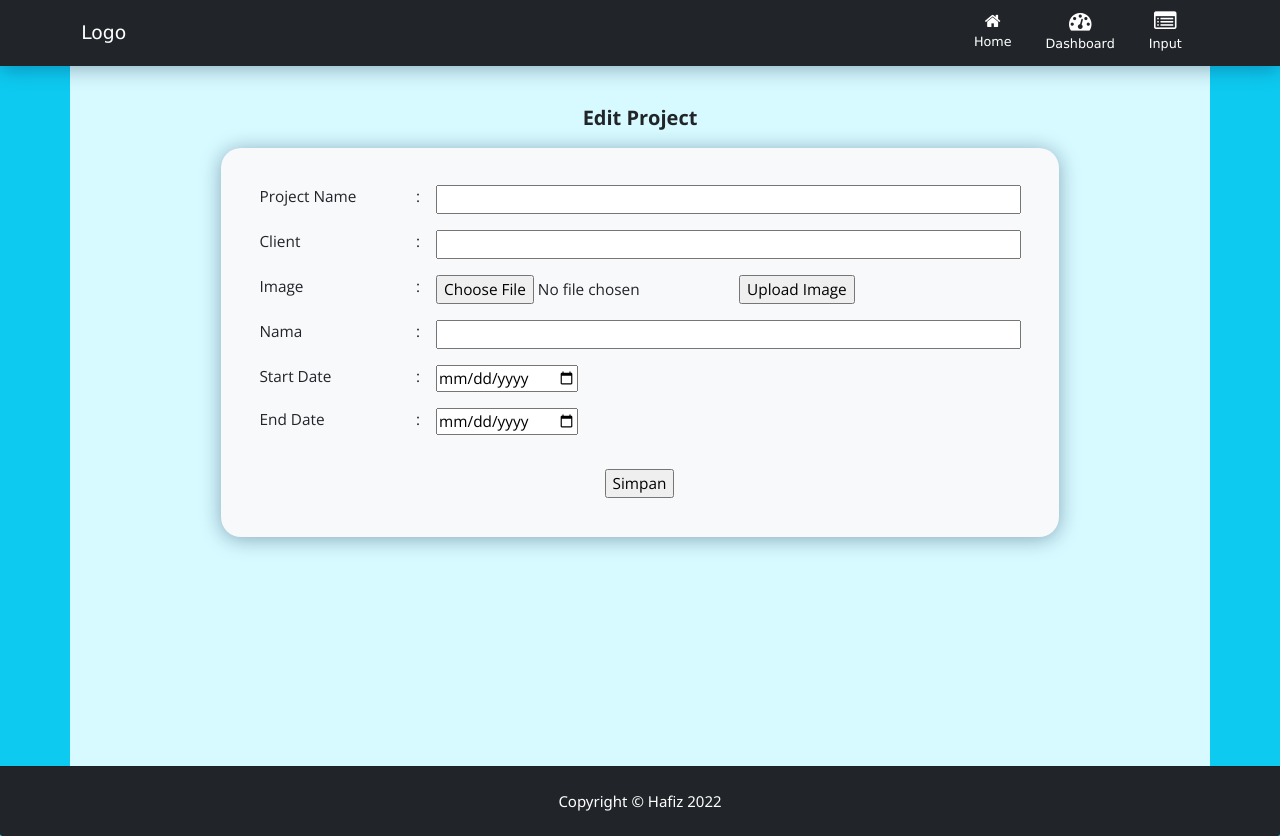
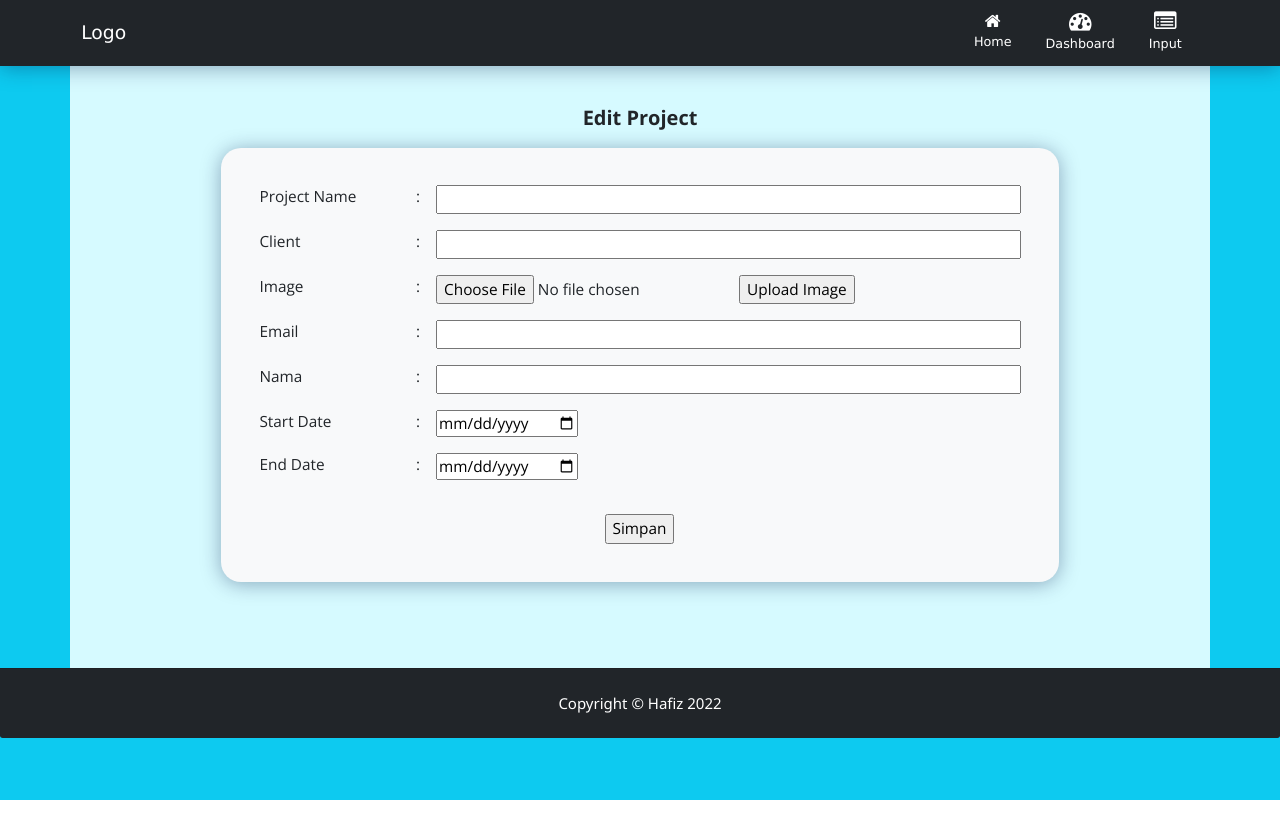
Before and after one commit to hafizgv/project-monitoring, a PHP site: page /edit.php in a window 1280 px wide. After the commit the page ends 800 px from the top, so only its background shows below. Run offline with PHP 8.4, Linux system fonts and the light colour scheme; data comes from the database, SQL or seed files in the repository; data that the repository does not hold is empty.

Commit message:
Update edit.php

```diff
--- a/edit.php
+++ b/edit.php
@@ -11,6 +11,7 @@ $id = $data['id'];
 $project = $data['project_name'];
 $client = $data['client'];
 $foto = $data['foto'];
+$email = $data['email'];
 $nama = $data['name'];
 $mulai = $data['start_at'];
 $akhir = $data['finish_at'];
@@ -19,8 +20,8 @@ $akhir = $data['finish_at'];
 <head>
     <title>Edit Project</title>
 </head>
-<body class="bg-info" style="height: 700px;">
-    <div class="container body-utama" style="height: 700px;">
+<body class="bg-info" style="height: 47vw;">
+    <div class="container body-utama" style="height: 47vw;">
         <form action="simpanUpdate.php" method="post">
         <h4 class="text-center pb-2" style="font-weight:bold; font-family:'Open Sans';">Edit Project</h1>
             <table class="table table-borderless bg-light w-75 mx-auto" style="border-radius: 20px; padding: 2rem;">
@@ -40,6 +41,11 @@ $akhir = $data['finish_at'];
                         <td>:</td>
                         <td colspan="2"><input type="file" name="foto" id="fileToUpload">
                             <input type="submit" value="Upload Image" name="submit"></td>
+                    </tr>
+                    <tr>
+                        <td >Email</td>
+                        <td>:</td>
+                        <td colspan="2"><input type="email" name="email" value="<?php echo $email?>" style="width:100%;"></td>
                     </tr>
                     <tr>
                         <td >Nama</td>
```
